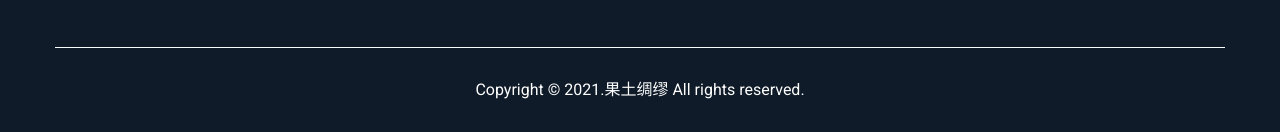
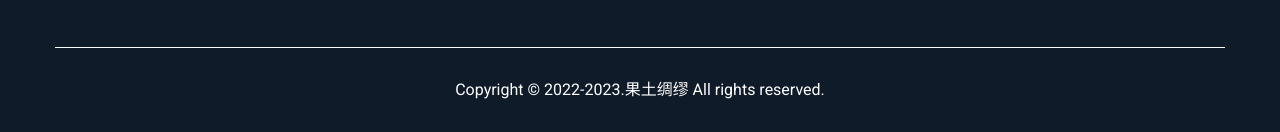
Before and after one commit to renkaigis/SoilDoctor, a plain HTML site: page index.html in a window 1280 px wide. Shown: the part 5706-5838 px from the top of the page. Drawn offline with Linux system fonts and the light colour scheme.

Commit message:
update date

```diff
--- a/index.html
+++ b/index.html
@@ -915,7 +915,7 @@
 				</div>
 			</div>
 			<div class="footer-bottom">
-				<p>Copyright &copy; 2021.果土绸缪 All rights reserved.</p>
+				<p>Copyright &copy; 2022-2023.果土绸缪 All rights reserved.</p>
 			</div>
 		</div>
 	</footer>
```
